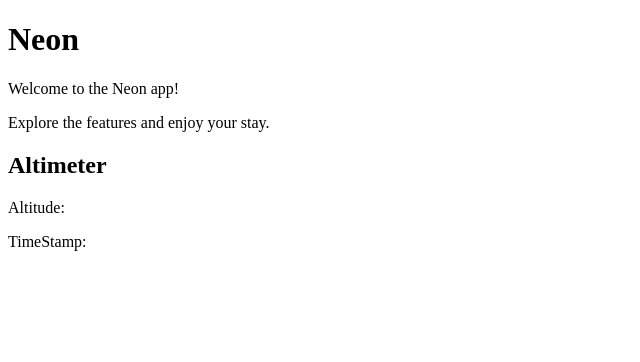
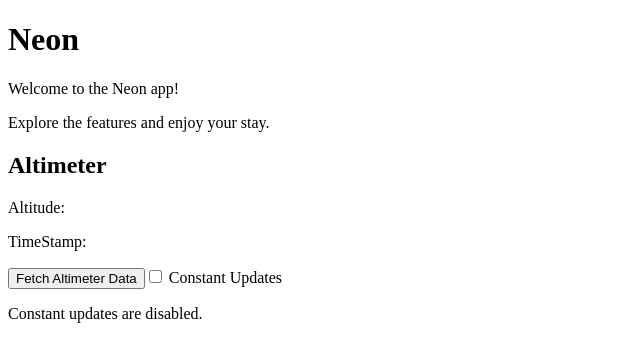
Before and after one commit to TitechMeister/Neon_UI, a Vue app: page / in a window 1280 px wide. Shown: the top 362 px of the page, without its empty margins (0-640 px from the left). Built offline with nearby package versions, Linux system fonts and the light colour scheme; no server answers; the HTML template or start-up script is replaced by a standard one.

Commit message:
Make toggleswitch of Constantly updating

```diff
--- a/src/App.vue
+++ b/src/App.vue
@@ -1,5 +1,5 @@
 <script setup lang="ts">
-import { ref,reactive, onMounted } from 'vue'
+import { ref,watch, onMounted } from 'vue'
 
 interface AltimeterData {
   altitude: number;
@@ -7,6 +7,7 @@ interface AltimeterData {
 }
 
 const altitude = ref<AltimeterData>();
+const isUpdateConstant = ref<boolean>(false);
 
 // component logic
 async function fetchData() {
@@ -24,8 +25,27 @@ async function fetchData() {
   }
 }
 
-fetchData();
-onMounted(fetchData)
+const fetchDataInInterval = () => {
+  fetchData().then(() => {
+    if (!isUpdateConstant.value) {
+      return; // Exit if constant updates are not enabled
+    }
+    setTimeout(() => {
+      fetchDataInInterval()
+    }, 100)
+  })
+}
+
+onMounted(() => {
+  fetchDataInInterval();
+});
+
+watch(isUpdateConstant, (newValue) => {
+  if (newValue) {
+    fetchDataInInterval();
+  }
+});
+
 // declare some reactive state here.
 </script>
 
@@ -36,4 +56,12 @@ onMounted(fetchData)
   <h2>Altimeter</h2>
     <p>Altitude:{{ altitude?.altitude }}</p>
     <p>TimeStamp:{{ altitude?.timestamp }}</p>
+  <button @click="fetchData" :disabled="isUpdateConstant">Fetch Altimeter Data</button>
+  <!-- checkbox to toggle constant updates -->
+  <label>
+    <input type="checkbox" v-model="isUpdateConstant" />
+    Constant Updates
+  </label>
+  <p v-if="isUpdateConstant">Constant updates are enabled.</p>
+  <p v-else>Constant updates are disabled.</p>
 </template>
```
